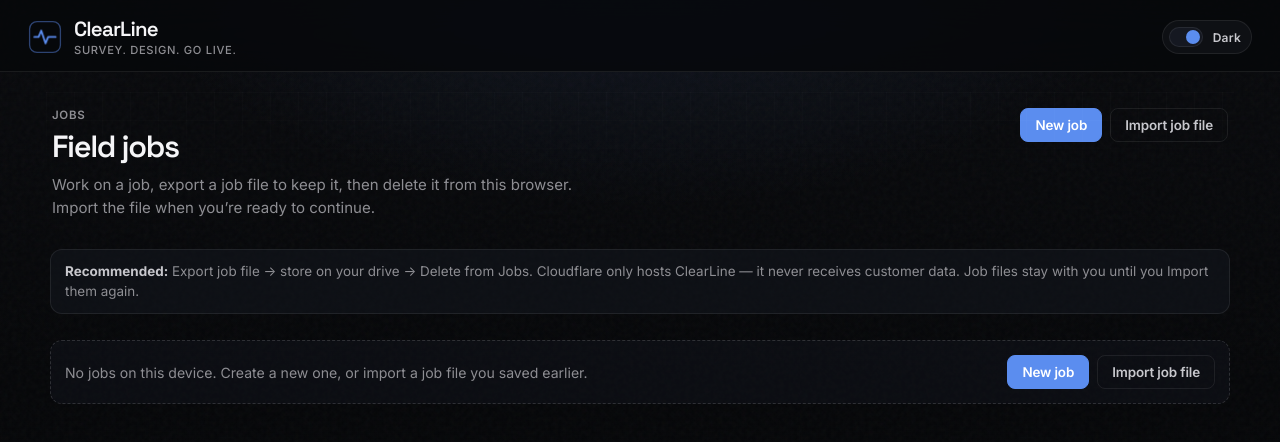
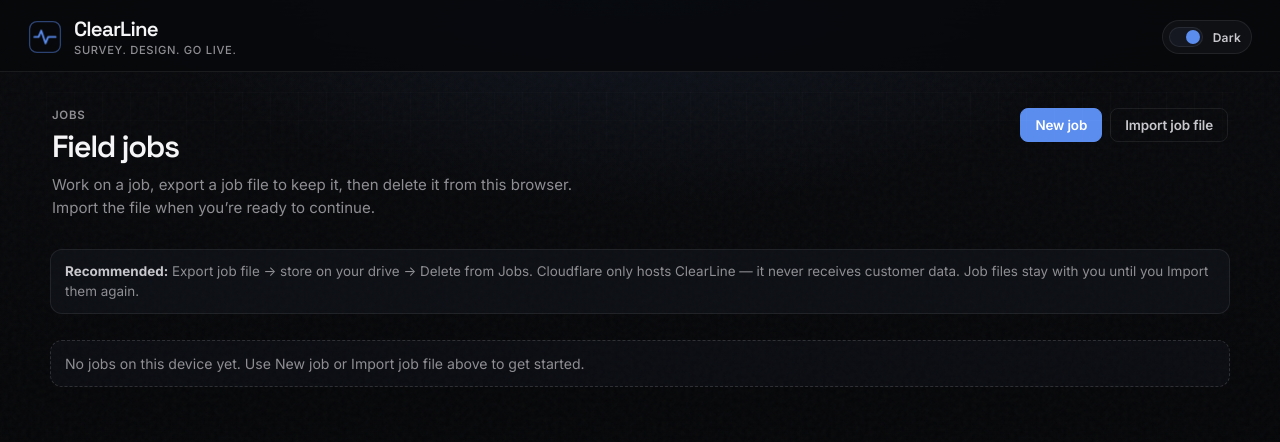
Before and after one commit to Rauth91/clearline, a React (Vite) app in the folder frontend/: page / in a window 1280 px wide. Shown: the top 442 px of the page. Built offline with nearby package versions, Linux system fonts and the light colour scheme.

Commit message:
Remove duplicate New job buttons from empty Jobs state.

```diff
--- a/frontend/src/components/JobsHub.jsx
+++ b/frontend/src/components/JobsHub.jsx
@@ -148,11 +148,7 @@
 
       {jobs.length === 0 && (
         <div className="empty-hint-action jobs-empty">
-          <p>No jobs on this device. Create a new one, or import a job file you saved earlier.</p>
-          <div className="btn-row">
-            <button type="button" className="btn btn-primary" onClick={openNewJob}>New job</button>
-            <button type="button" className="btn btn-secondary" onClick={() => importRef.current?.click()}>Import job file</button>
-          </div>
+          <p>No jobs on this device yet. Use New job or Import job file above to get started.</p>
         </div>
       )}
 
```
